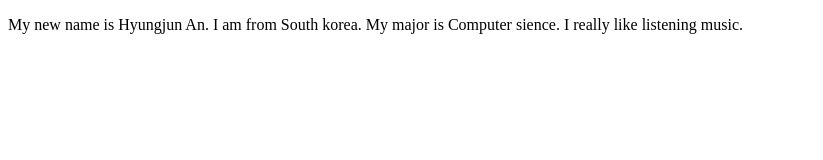
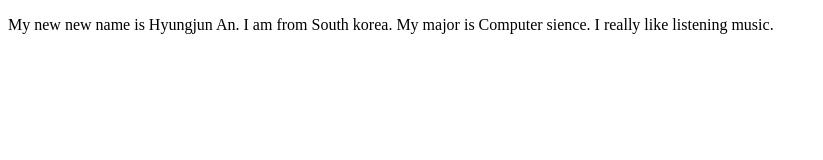
Before and after one commit to anteng2/cs313-check, a plain HTML site: page index.html in a window 1280 px wide. Shown: the whole page, without its empty margins (0-823 px from the left). Drawn offline with Linux system fonts and the light colour scheme.

Commit message:
Update index.html

```diff
--- a/index.html
+++ b/index.html
@@ -7,6 +7,6 @@
 
 <body>
 
-		<p>My new name is Hyungjun An. I am from South korea. My major is Computer sience. I really like listening music.</p>
+		<p>My new new name is Hyungjun An. I am from South korea. My major is Computer sience. I really like listening music.</p>
 
 </html>
```
